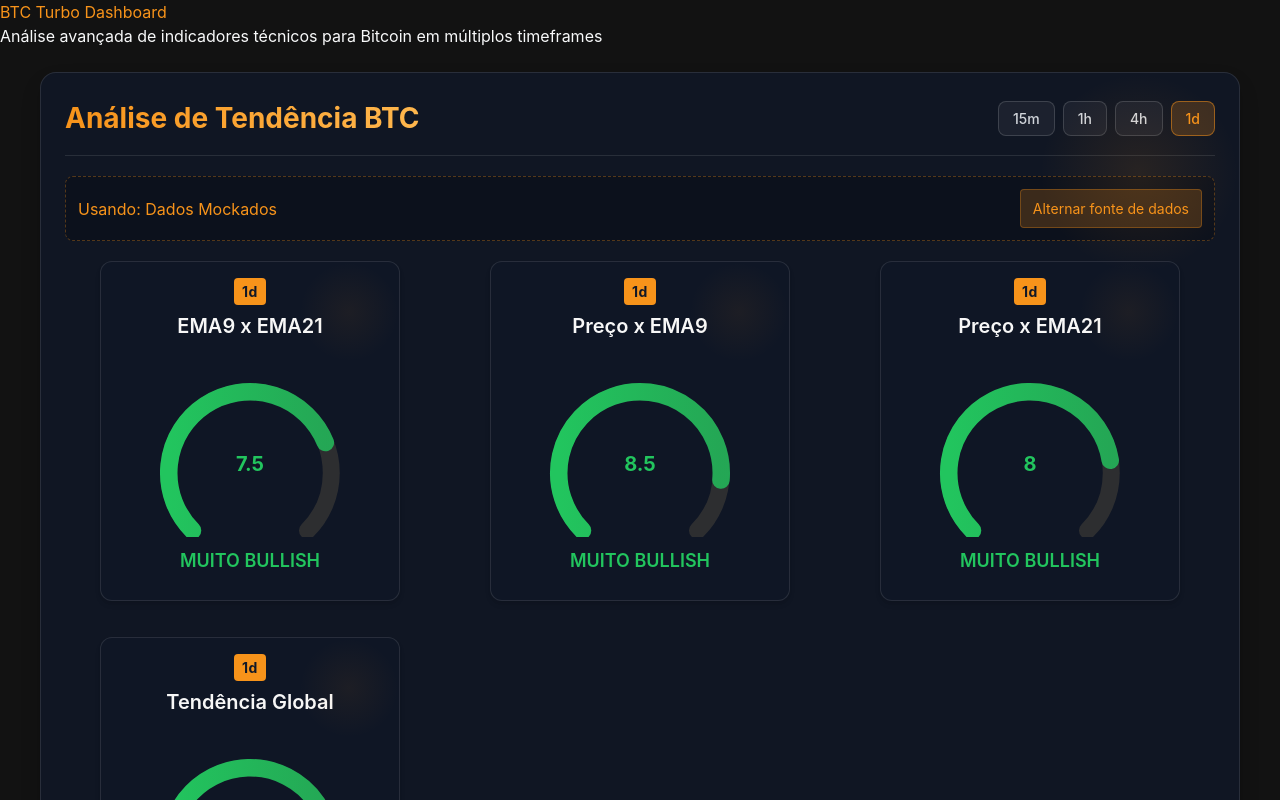
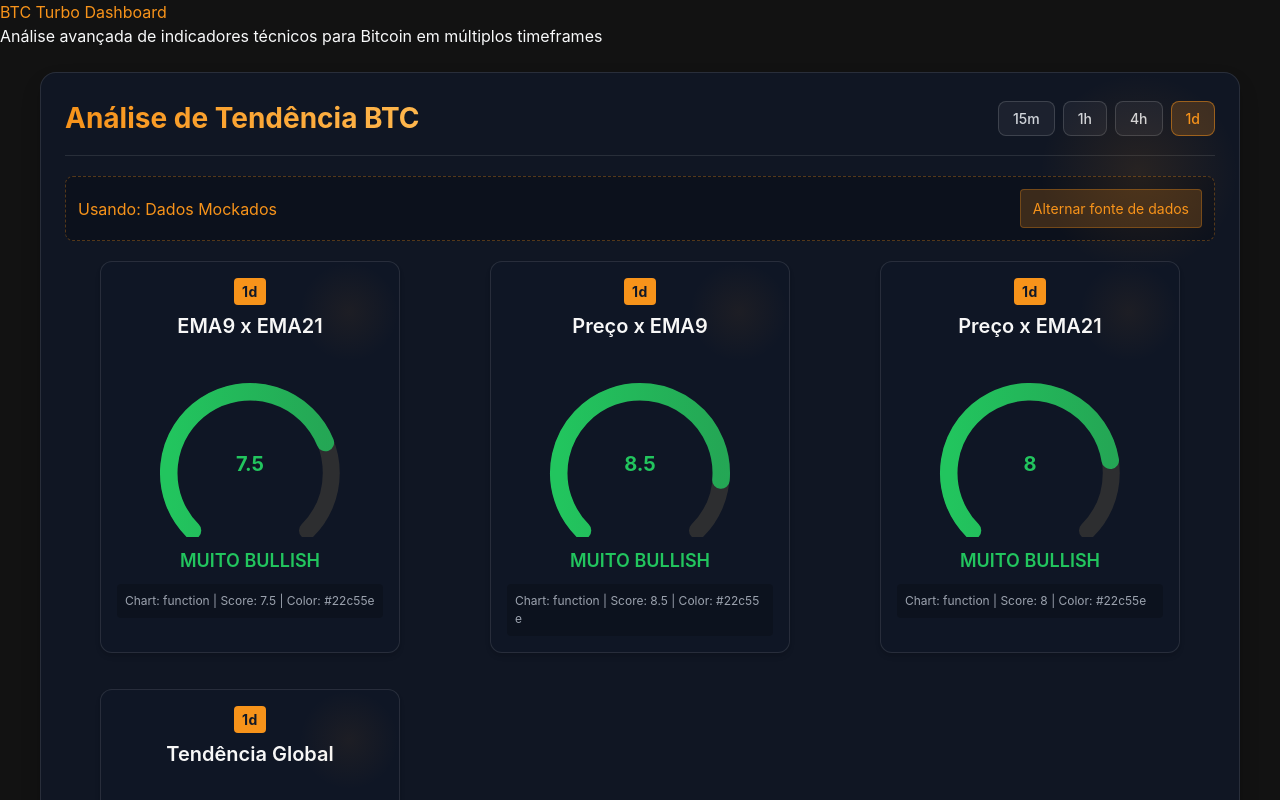
Before and after one commit to Lindualdo/btc-turbo-front-end, a React (Vite) app: page / in a window 1280 px wide. Shown: the top 800 px of the page. Built offline with nearby package versions, Linux system fonts and the light colour scheme.

Commit message:
Melhorar componente GaugeChart com mais logs e elementos de debug

```diff
--- a/src/components/GaugeChart/GaugeChart.jsx
+++ b/src/components/GaugeChart/GaugeChart.jsx
@@ -29,13 +29,18 @@
 
     // Verificar se a biblioteca está disponível
     if (typeof ReactApexChart === 'undefined') {
-      logger.error('ReactApexChart não está disponível. Verifique se a biblioteca foi carregada corretamente.');
+      logger.error('ReactApexChart não está disponível');
     }
 
     // Verificar se o score está no formato correto
     if (typeof score !== 'number') {
       logger.warn(`Score inválido (${score}). Usando valor padrão 5.`);
     }
+
+    // Registrar informação de montagem do componente
+    return () => {
+      logger.debug('GaugeChart desmontado:', { title, timeframe });
+    };
   }, [score, title, timeframe, size]);
 
   // Define as cores com base no score
@@ -158,6 +163,13 @@
     );
   }
 
+  // Adicionar um elemento simples para debugging se estiver em dev
+  const debugElement = process.env.NODE_ENV !== 'production' ? (
+    <div className="debug-info">
+      Chart: {typeof ReactApexChart} | Score: {score} | Color: {getColor(score)}
+    </div>
+  ) : null;
+
   return (
     <div className={containerClass} ref={chartRef}>
       <div className={titleClass}>
@@ -178,6 +190,7 @@
         </div>
       )}
       {observacao && <div className="gauge-observacao">{observacao}</div>}
+      {debugElement}
     </div>
   );
 };
```
